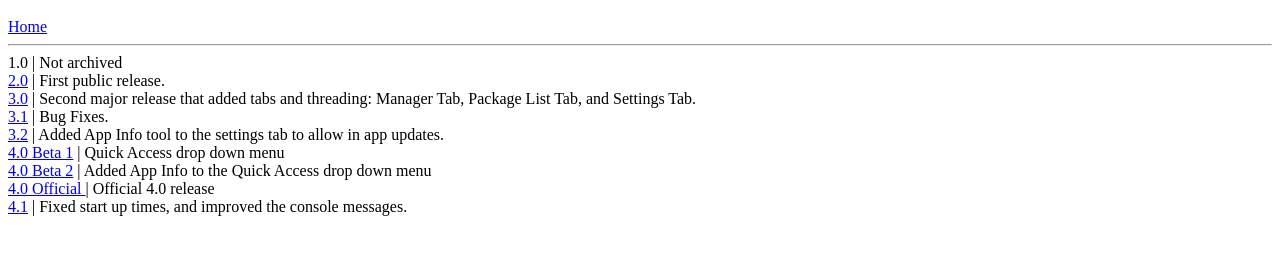
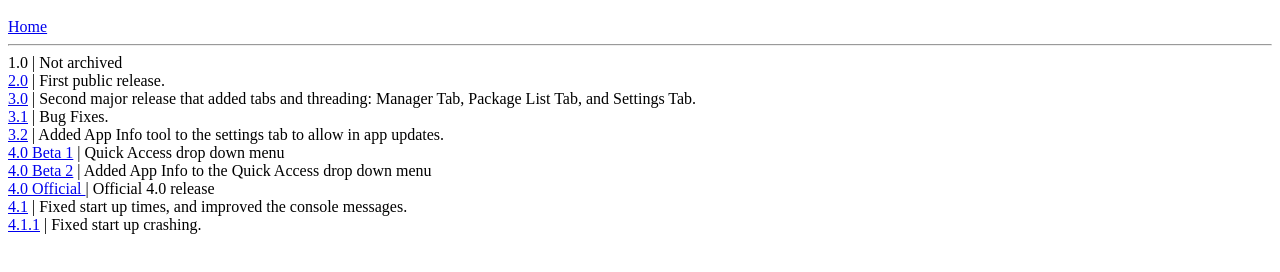
Before and after one commit to KaiserWilhelm23/PIP-Manager-App, a plain HTML site: page index.html in a window 1280 px wide. Shown: the part 48-320 px from the top of the page. Drawn offline with Linux system fonts and the light colour scheme.

Commit message:
Update index.html

```diff
--- a/index.html
+++ b/index.html
@@ -42,3 +42,8 @@
 
 <a href="https://github.com/blaze005/PIP-Manager-App/archive/refs/tags/4.1.zip">4.1</a>
 <a>       | Fixed start up times, and improved the console messages. </a>
+
+<br>
+
+<a href="https://github.com/blaze005/PIP-Manager-App/archive/refs/tags/4.1.1.zip">4.1.1</a>
+<a>       | Fixed start up crashing. </a>
```
